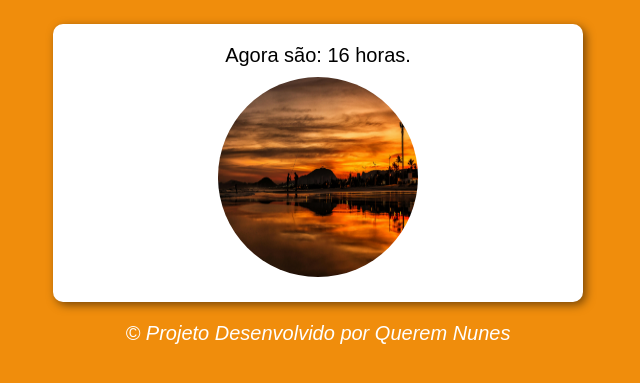
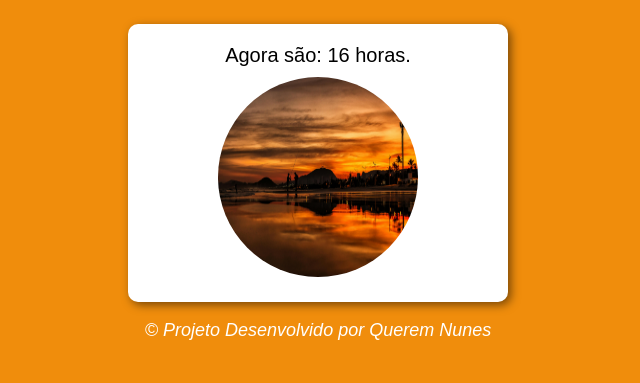
Before and after one commit to QueremNunes/hora-do-dia, a plain HTML site: page index.html in a window 1280 px wide. Shown: the part 75-458 px from the top of the page, without its empty margins (322-962 px from the left). Drawn offline with Linux system fonts and the light colour scheme.

Commit message:
melhoria site

```diff
--- a/style.css
+++ b/style.css
@@ -14,7 +14,7 @@ section {
     background-color: white;
     border-radius: 10px;
     padding: 15px;
-    width: 500px;
+    width: 350px;
     margin: auto;
     box-shadow: 3px 3px 10px rgba(0, 0, 0, 0.502);
 }
@@ -34,4 +34,5 @@ footer {
     color: white;
     text-align: center;
     font-style: italic;
+    font-size: 18px;
 }
```
